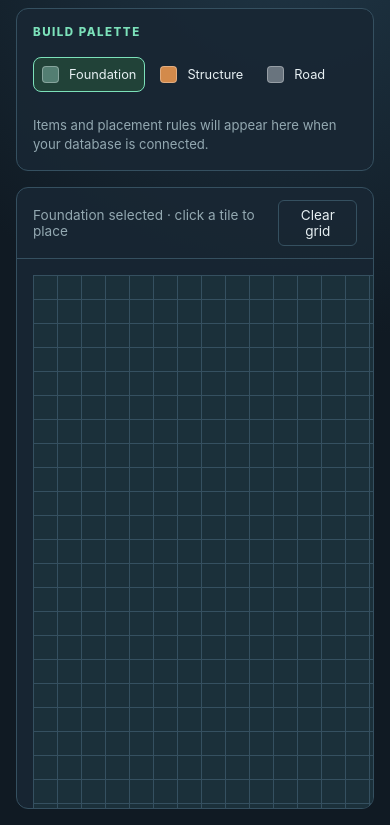
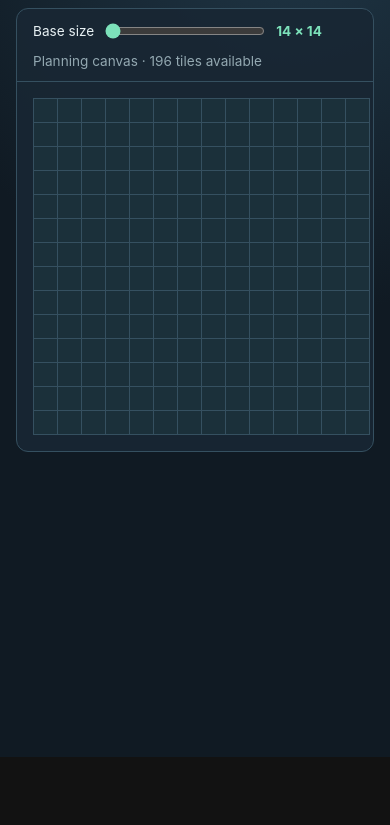
Before and after one commit to Andrew-Kitzan/Tycoon-Sim-Base-Builder, a plain HTML site: page index.html in a window 390 px wide. Shown: the part 87-912 px from the top of the page. After the commit the page ends 844 px from the top, so only its background shows below. Drawn offline with Linux system fonts and the light colour scheme.

Commit message:
grid should now be scalable and no more user input

```diff
--- a/app.js
+++ b/app.js
@@ -1,12 +1,19 @@
-const GRID_SIZE = 35;
 const grid = document.querySelector('#game-grid');
+const sizeSlider = document.querySelector('#base-size');
+const sizeLabel = document.querySelector('#size-label');
+const tileCount = document.querySelector('#tile-count');
 const status = document.querySelector('#status');
-let selectedItem = 'foundation';
 
-for (let row = 0; row < GRID_SIZE; row += 1) {
-  for (let column = 0; column < GRID_SIZE; column += 1) {
-    const tile = document.createElement('button');
-    tile.type = 'button';
+function renderGrid(size) {
+  const tiles = size * size;
+  grid.replaceChildren();
+  grid.style.gridTemplateColumns = `repeat(${size}, var(--tile))`;
+  grid.style.gridTemplateRows = `repeat(${size}, var(--tile))`;
+  grid.setAttribute('aria-label', `${size} by ${size} base planning grid`);
+
+  for (let row = 0; row < size; row += 1) {
+    for (let column = 0; column < size; column += 1) {
+      const tile = document.createElement('div');
       tile.className = 'tile';
       tile.dataset.row = row;
       tile.dataset.column = column;
@@ -16,27 +23,10 @@ for (let row = 0; row < GRID_SIZE; row += 1) {
     }
   }
 
-document.querySelectorAll('.palette-item').forEach((button) => {
-  button.addEventListener('click', () => {
-    selectedItem = button.dataset.item;
-    document.querySelector('.palette-item.is-selected').classList.remove('is-selected');
-    button.classList.add('is-selected');
-    status.textContent = `${button.textContent.trim()} selected · click a tile to place`;
-  });
-});
+  sizeLabel.textContent = `${size} × ${size}`;
+  tileCount.textContent = tiles.toLocaleString();
+  status.textContent = `Planning canvas · ${tiles.toLocaleString()} tiles available`;
+}
 
-grid.addEventListener('click', (event) => {
-  const tile = event.target.closest('.tile');
-  if (!tile) return;
-
-  tile.dataset.item = selectedItem;
-  tile.setAttribute('aria-label', `Row ${Number(tile.dataset.row) + 1}, column ${Number(tile.dataset.column) + 1}: ${selectedItem}`);
-});
-
-document.querySelector('#clear-grid').addEventListener('click', () => {
-  grid.querySelectorAll('.tile[data-item]').forEach((tile) => {
-    delete tile.dataset.item;
-    tile.setAttribute('aria-label', `Row ${Number(tile.dataset.row) + 1}, column ${Number(tile.dataset.column) + 1}: empty`);
-  });
-  status.textContent = 'Grid cleared';
-});
+sizeSlider.addEventListener('input', () => renderGrid(Number(sizeSlider.value)));
+renderGrid(Number(sizeSlider.value));
--- a/index.html
+++ b/index.html
@@ -14,30 +14,20 @@
           <h1>Base Planner</h1>
         </div>
         <div class="grid-readout" aria-live="polite">
-          <span>Grid</span>
-          <strong>35 × 35</strong>
+          <span>Available tiles</span>
+          <strong id="tile-count">196</strong>
         </div>
       </header>
 
-      <section class="workspace" aria-label="Base building workspace">
-        <aside class="build-panel">
-          <p class="panel-label">Build palette</p>
-          <button class="palette-item is-selected" type="button" data-item="foundation">
-            <span class="swatch foundation"></span> Foundation
-          </button>
-          <button class="palette-item" type="button" data-item="structure">
-            <span class="swatch structure"></span> Structure
-          </button>
-          <button class="palette-item" type="button" data-item="road">
-            <span class="swatch road"></span> Road
-          </button>
-          <p class="placeholder-note">Items and placement rules will appear here when your database is connected.</p>
-        </aside>
-
+      <section class="workspace" aria-label="Base planning workspace">
         <section class="board-area">
           <div class="board-toolbar">
-            <span id="status">Foundation selected · click a tile to place</span>
-            <button id="clear-grid" type="button">Clear grid</button>
+            <label class="size-control" for="base-size">
+              <span>Base size</span>
+              <input id="base-size" type="range" min="14" max="35" value="14" />
+              <strong id="size-label">14 × 14</strong>
+            </label>
+            <span id="status">Planning canvas · 196 tiles available</span>
           </div>
           <div class="board-viewport">
             <div id="game-grid" class="game-grid" role="grid" aria-label="35 by 35 build grid"></div>
--- a/styles.css
+++ b/styles.css
@@ -39,40 +39,20 @@ h1 { margin: 4px 0 0; font-size: clamp(1.55rem, 3vw, 2.25rem); letter-spacing: -
 .grid-readout { padding: 9px 12px; border: 1px solid var(--line); border-radius: 8px; background: #13212d; color: var(--muted); font-size: .78rem; text-align: right; }
 .grid-readout strong { display: block; color: var(--text); font-size: 1rem; }
 
-.workspace { display: grid; grid-template-columns: 224px minmax(0, 1fr); gap: 16px; }
-.build-panel, .board-area { border: 1px solid var(--line); border-radius: 12px; background: color-mix(in srgb, var(--surface) 92%, transparent); }
-
-.build-panel { align-self: start; padding: 16px; }
-.panel-label { margin-bottom: 12px; }
-.palette-item {
-  display: flex; align-items: center; width: 100%; gap: 10px; margin: 6px 0; padding: 10px;
-  border: 1px solid transparent; border-radius: 8px; background: transparent; color: var(--text); cursor: pointer; text-align: left;
-}
-.palette-item:hover { background: var(--surface-raised); }
-.palette-item.is-selected { border-color: var(--accent); background: #214238; }
-.swatch { display: inline-block; width: 17px; height: 17px; border: 1px solid rgba(255,255,255,.3); border-radius: 4px; }
-.foundation { background: #537e72; }
-.structure { background: #d38a4b; }
-.road { background: #69747e; }
-.placeholder-note { margin: 18px 0 0; color: var(--muted); font-size: .82rem; line-height: 1.45; }
-
+.workspace { min-width: 0; }
+.board-area { border: 1px solid var(--line); border-radius: 12px; background: color-mix(in srgb, var(--surface) 92%, transparent); }
 .board-area { min-width: 0; overflow: hidden; }
 .board-toolbar { display: flex; align-items: center; justify-content: space-between; gap: 12px; padding: 12px 16px; border-bottom: 1px solid var(--line); color: var(--muted); font-size: .85rem; }
-#clear-grid { padding: 6px 10px; border: 1px solid var(--line); border-radius: 6px; background: transparent; color: var(--text); cursor: pointer; }
-#clear-grid:hover { border-color: var(--accent); color: var(--accent); }
+.size-control { display: flex; align-items: center; gap: 9px; color: var(--text); white-space: nowrap; }
+.size-control input { accent-color: var(--accent); width: min(180px, 22vw); }
+.size-control strong { color: var(--accent); min-width: 47px; }
 .board-viewport { padding: 16px; overflow: auto; max-height: calc(100vh - 190px); }
-.game-grid { display: grid; grid-template-columns: repeat(35, var(--tile)); grid-template-rows: repeat(35, var(--tile)); width: max-content; border-top: 1px solid var(--line); border-left: 1px solid var(--line); background: #14242d; }
-.tile { width: var(--tile); height: var(--tile); padding: 0; border: 0; border-right: 1px solid var(--line); border-bottom: 1px solid var(--line); background: #1b303a; cursor: crosshair; }
-.tile:hover, .tile:focus-visible { outline: 2px solid var(--accent); outline-offset: -2px; position: relative; z-index: 1; }
-.tile[data-item="foundation"] { background: #537e72; }
-.tile[data-item="structure"] { background: #d38a4b; }
-.tile[data-item="road"] { background: #69747e; }
+.game-grid { display: grid; width: max-content; border-top: 1px solid var(--line); border-left: 1px solid var(--line); background: #14242d; }
+.tile { width: var(--tile); height: var(--tile); padding: 0; border: 0; border-right: 1px solid var(--line); border-bottom: 1px solid var(--line); background: #1b303a; }
 
 @media (max-width: 720px) {
   .app-shell { padding: 16px; }
-  .workspace { grid-template-columns: 1fr; }
-  .build-panel { display: grid; grid-template-columns: repeat(3, 1fr); gap: 6px; }
-  .panel-label, .placeholder-note { grid-column: 1 / -1; }
-  .palette-item { margin: 0; padding: 8px; font-size: .8rem; }
+  .board-toolbar { align-items: flex-start; flex-direction: column; }
+  .size-control input { width: 160px; }
   .board-viewport { max-height: 65vh; }
 }
```
Lines whose indentation alone changed are shown as unchanged.
